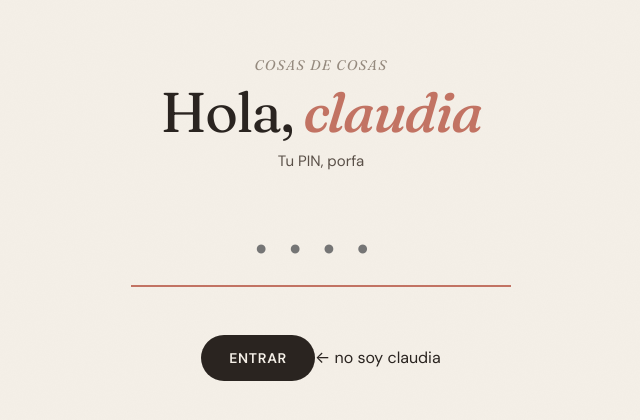
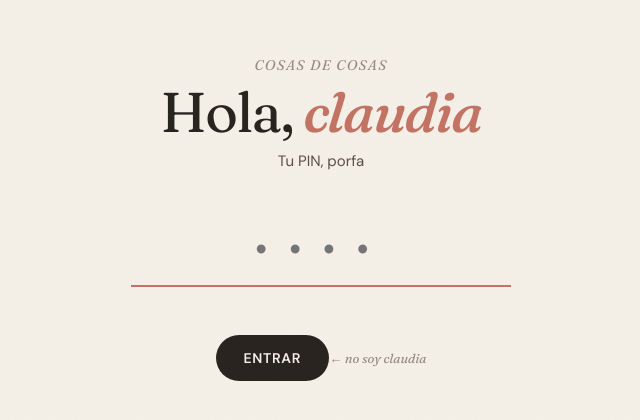
Before and after one commit to Pvrolomx/cosas-de-cosas, a Next.js app: page /yo in a window 1280 px wide. Shown: the part 182-602 px from the top of the page, without its empty margins (319-959 px from the left). Built offline with nearby package versions, Linux system fonts and the light colour scheme; no server answers.

Commit message:
feat: back link en pantalla de PIN

```diff
--- a/app/globals.css
+++ b/app/globals.css
@@ -824,6 +824,16 @@ a { color: inherit; text-decoration: none; }
   letter-spacing: 0.05em;
   text-transform: uppercase;
 }
+.pin-box .pin-back {
+  display: inline-block;
+  margin-top: 20px;
+  font-family: var(--font-display);
+  font-style: italic;
+  font-size: 13px;
+  color: var(--ink-muted);
+  transition: color 0.2s;
+}
+.pin-box .pin-back:hover { color: var(--ink-soft); }
 
 /* ========== HOME / IDENTITY PICKER ========== */
 
```
